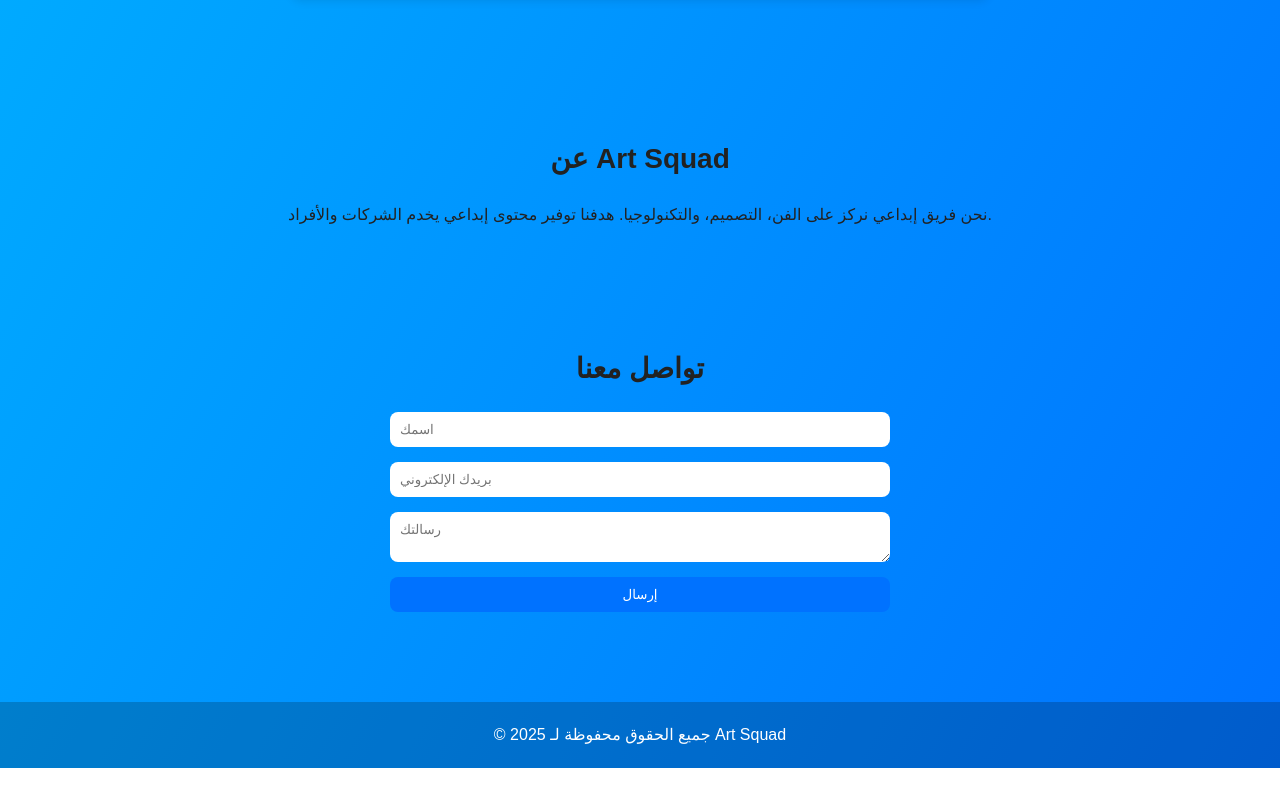
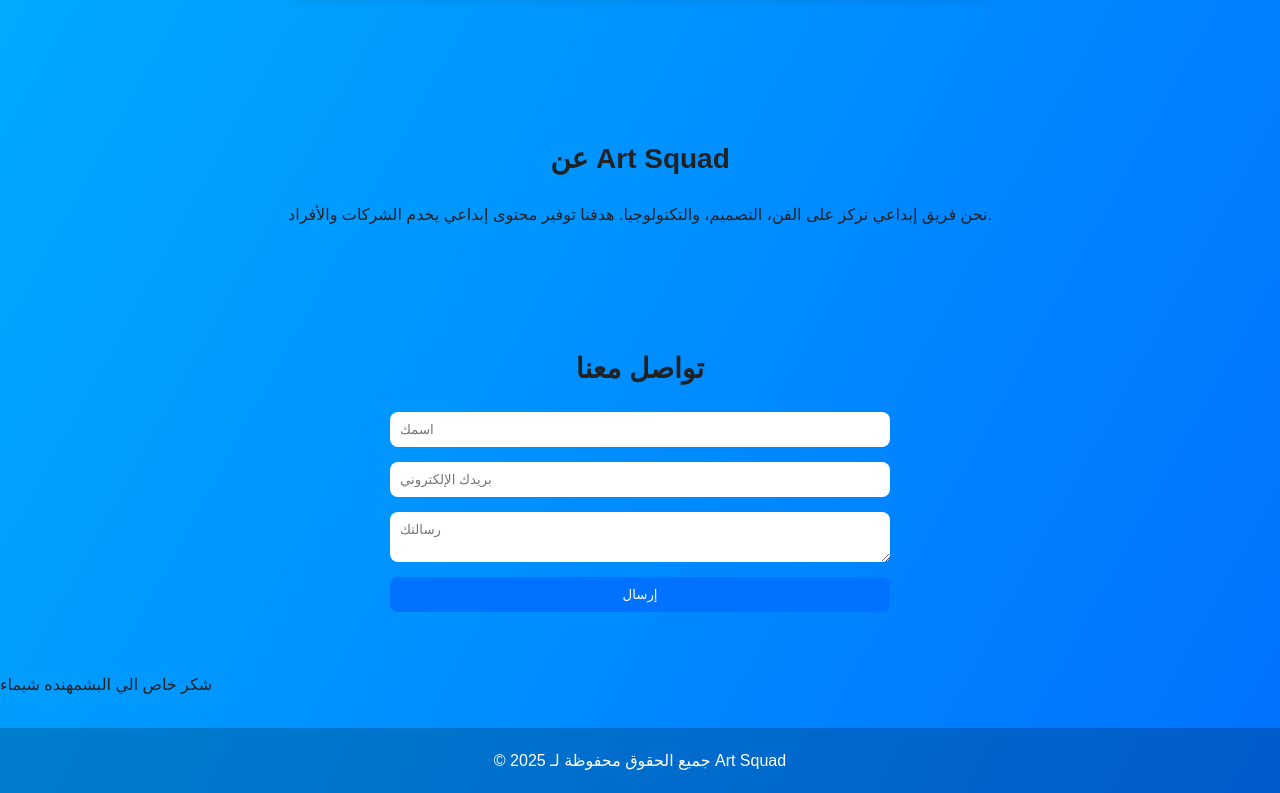
Before and after one commit to asser3rymo-a11y/ART_SQUAD, a plain HTML site: page index.html in a window 1280 px wide. Shown: the part 1542-2335 px from the top of the page. Before the commit the page ends 2310 px from the top, so only its background shows below. Drawn offline with Linux system fonts and the light colour scheme.

Commit message:
Add files via upload

```diff
--- a/index.html
+++ b/index.html
@@ -62,7 +62,9 @@
       <button type="submit">إرسال</button>
     </form>
   </section>
-
+  <sectinh>
+    <p>شكر خاص الي البشمهنده شيماء</p>
+  </sectinh>
   <footer>
     <p>© 2025 جميع الحقوق محفوظة لـ Art Squad</p>
   </footer>
```
